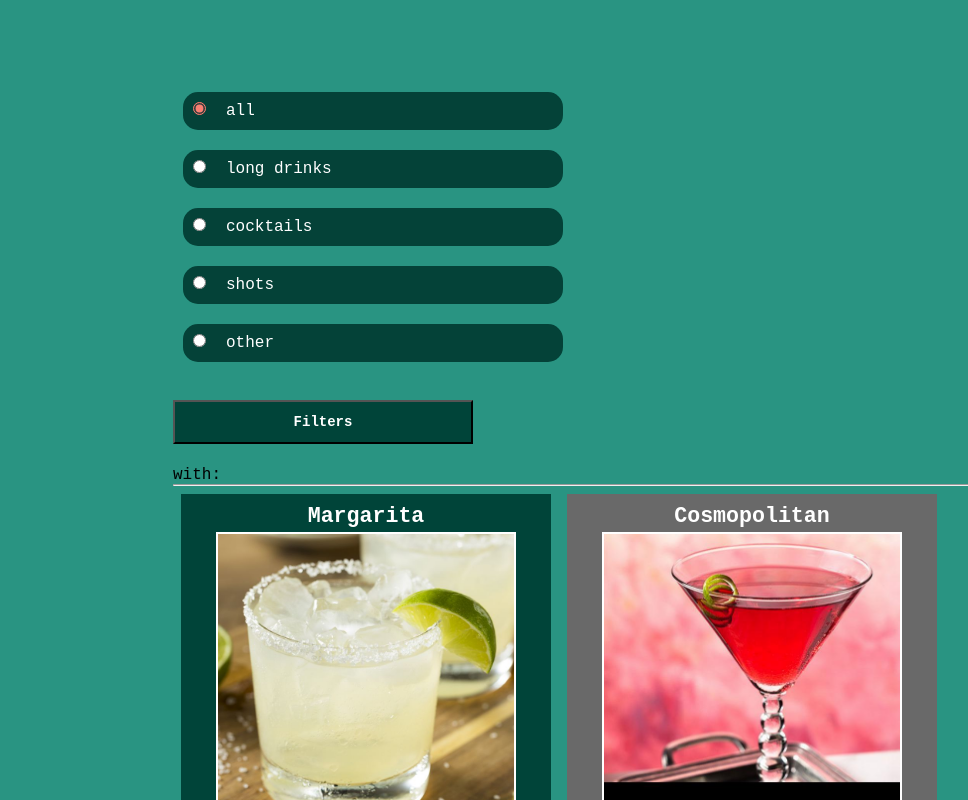
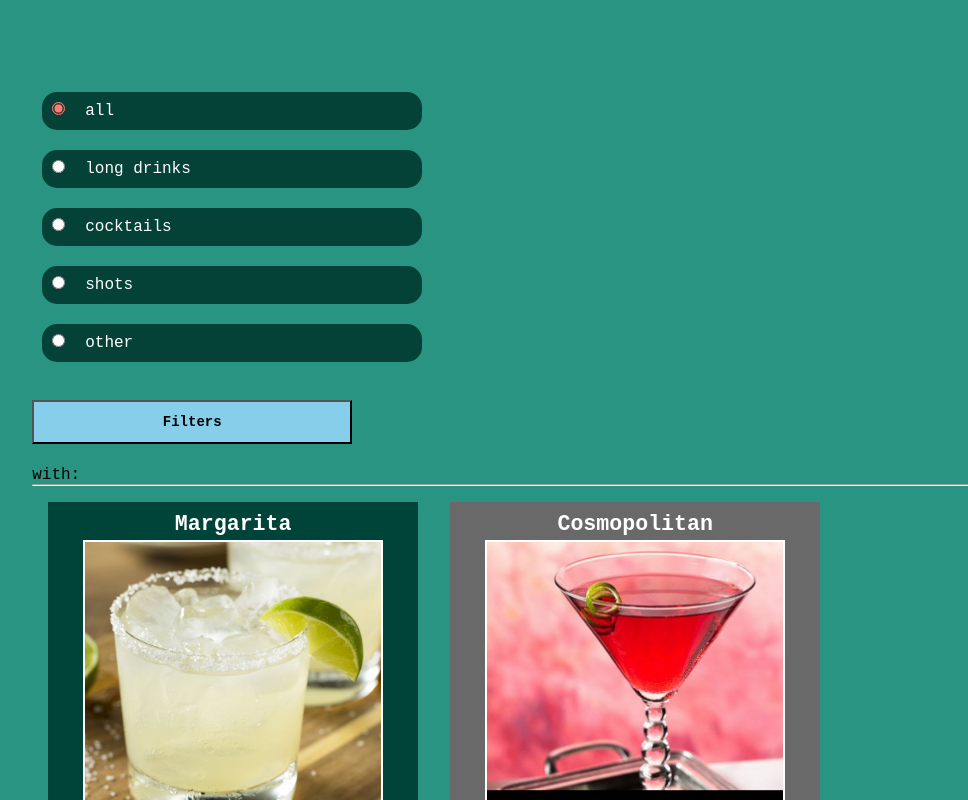
Before and after one commit to mishutrz2/cocktail-menu, a React (Create React App) app: page / in a window 1280 px wide. Shown: the top 800 px of the page, without its empty margins (19-987 px from the left). Built offline with nearby package versions, Linux system fonts and the light colour scheme.

Commit message:
works fine

```diff
--- a/src/App.css
+++ b/src/App.css
@@ -7,14 +7,13 @@
 
 body{
   margin-top: 5%;
-  margin-left: 15%;
-  margin-right: 20%;
+  margin-left: 4%;
+  margin-right: 4%;
   background-color: rgb(41, 148, 130);
 }
 
 .radio-btn-container {
   display:grid;
-
 }
 
 .label{
@@ -46,21 +45,21 @@ body{
 .filterItem{
   padding: 12px 10px 8px 40px;
   background-color: aliceblue;
-  width: 300px;
+  width: 320px;
   font-weight: 600;
 }
 
 
 .filtersBtn{
-  background-color: rgb(0, 68, 57);
-  color: white;
+  background-color: skyblue;
+  color: black;
   padding: 12px 24px;
   text-align: center;
   text-decoration: none;
   display: inline-block;
   font-size: 14px;
   font-weight: 900;
-  width: 300px;
+  width: 320px;
   margin: 10px 0px 4px 0px;
   cursor: pointer;
 }
@@ -68,7 +67,6 @@ body{
 .item{
   float: left;
   background-color: rgb(0, 68, 57);
-  float: left;
   color: white;
   width: 370px;
   height: 420px;
@@ -77,7 +75,7 @@ body{
   padding-right: 4px;
   text-align: center;
   font-size: large;
-  margin: 8px;
+  margin: 16px;
 }
 
 .unavailable{
--- a/src/App.js
+++ b/src/App.js
@@ -10,6 +10,7 @@ function App() {
 
   const handleFilters = (ingredients) => {
     setIngredients(ingredients);
+    renderDrinks();
   };
 
   const handleDrinkType = (type) => {
@@ -22,7 +23,17 @@ function App() {
         {drinks.map((val, idx) => {
           let available = true;
           let show = true;
+
+          // hide if another type is selected
           if (val.type !== type && type !== "all") show = false;
+
+          // hide depending on selected filters
+          ingredients.forEach((el) => {
+            if (val.ingredients.indexOf(el) === -1 && ingredients.length > 0)
+              show = false;
+          });
+
+          // gray out unavailable drinks
           val.ingredients.forEach((el) => {
             if (availableIngredients.indexOf(el) === -1) available = false;
           });
```
